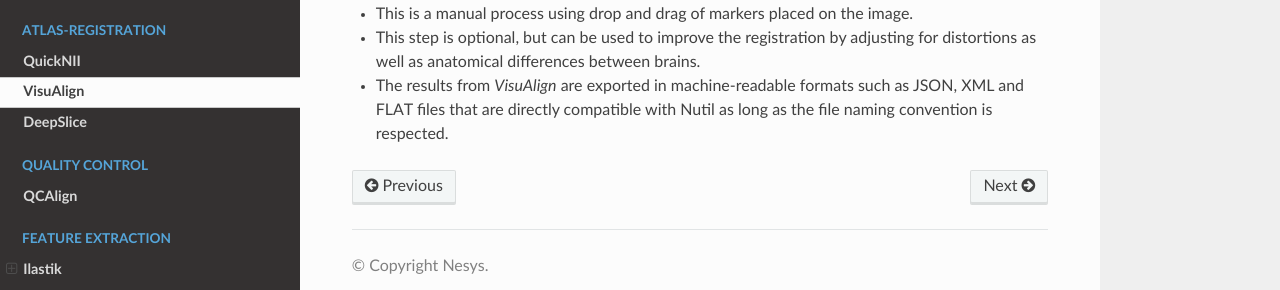
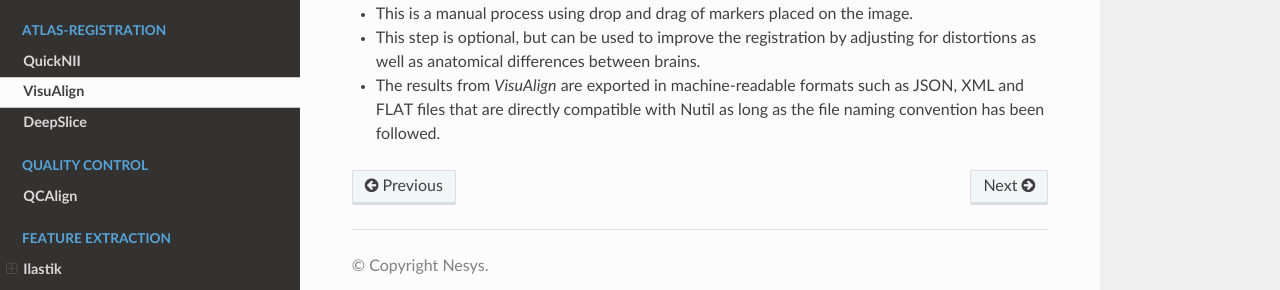
Before and after one commit to Neural-Systems-at-UIO/QUINT_workflow, a Sphinx documentation site: the page built from docs/VisuAlign.rst, in a window 1280 px wide. Shown: the part 283-573 px from the top of the page. Built offline with Sphinx 7.4.7 and the Read the Docs theme 2.0.0, drawn with Linux system fonts in a browser that asks for light colours.

Commit message:
Update VisuAlign.rst

```diff
--- a/docs/VisuAlign.rst
+++ b/docs/VisuAlign.rst
@@ -9,4 +9,4 @@
 * VisuAlign allows in-plane refinement of the *QuickNII* registration using non-linear methods.
 * This is a manual process using drop and drag of markers placed on the image.
 * This step is optional, but can be used to improve the registration by adjusting for distortions as well as anatomical differences between brains.
-* The results from *VisuAlign* are exported in machine-readable formats such as JSON, XML and FLAT files that are directly compatible with Nutil as long as the file naming convention is respected.
+* The results from *VisuAlign* are exported in machine-readable formats such as JSON, XML and FLAT files that are directly compatible with Nutil as long as the file naming convention has been followed.
```
